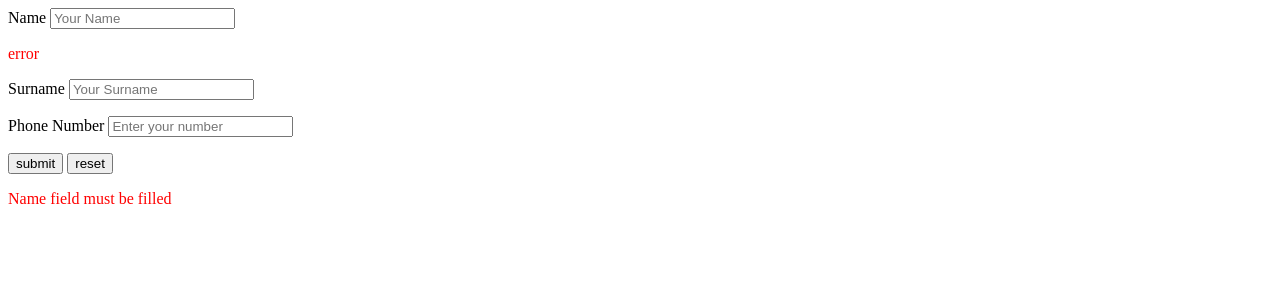
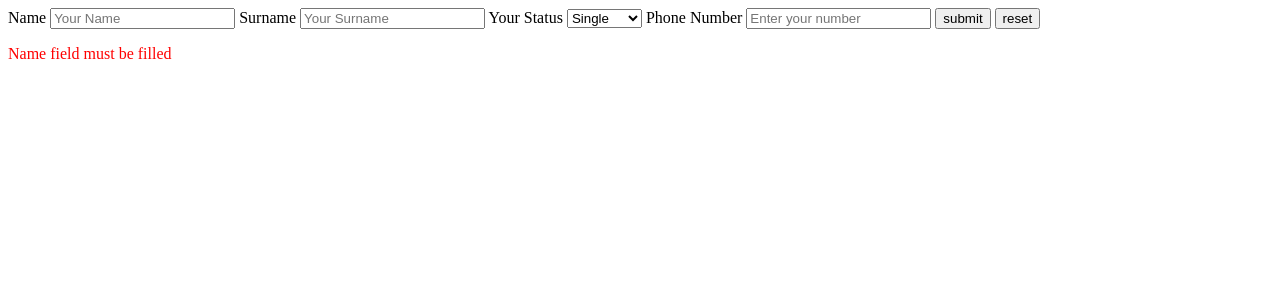
Before and after one commit to IgnasSarlauskas/php-project-repository, a PHP site: page / in a window 1280 px wide. Shown: the top 300 px of the page. Run offline with PHP 8.4, Linux system fonts and the light colour scheme.

Commit message:
10/02 #2 Modified field array with attr and extra-attr array + modified input print in form + select multiple choices input.tpl.php

```diff
--- a/index.php
+++ b/index.php
@@ -10,33 +10,44 @@ $form = [
         'first-name' => [
             'attr' => [
                 'type' => 'text',
-                'name' => 'first-name',
             ],
             'extra_attr' => [
                 'placeholder' => 'Your Name',
-                'label' => 'Name',
-                'error' => 'error',
             ],
+            'label' => 'Name',
+//            'error' => 'error',
         ],
         'last-name' => [
             'attr' => [
                 'type' => 'text',
-                'name' => 'last-name',
             ],
             'extra_attr' => [
                 'placeholder' => 'Your Surname',
-                'label' => 'Surname'
-            ]
+            ],
+            'label' => 'Surname',
+        ],
+        'status' => [
+            'attr' => [
+                'type' => 'select',
+            ],
+            'extra_attr' => [
+                'placeholder' => 'Your Status',
+            ],
+            'options' => [
+               'single' => 'Single',
+               'married' => 'Married',
+               'divorced' => 'Divorced',
+            ],
+            'label' => 'Your Status',
         ],
         'number' => [
             'attr' => [
                 'type' => 'number',
-                'name' => 'number',
             ],
             'extra_attr' => [
                 'placeholder' => 'Enter your number',
-                'label' => 'Phone Number',
-            ]
+            ],
+            'label' => 'Phone Number',
         ]
     ],
     'buttons' => [
--- a/templates/form.tpl.php
+++ b/templates/form.tpl.php
@@ -3,17 +3,35 @@
 
     <!-- Input Field Generation  -->
     <?php foreach ($form['fields'] ?? [] as $field_id => $field): ?>
+
         <!-- Check if field array has 'label' and print it in case it is true  -->
-        <?php if (isset($field['extra_attr']['label'])) : ?>
+        <?php if (isset($field['label'])) : ?>
             <label>
-            <?php print $field['extra_attr']['label']; ?>
-        <?php endif; ?>
-            <!--printing inputs with their attributes from form array-->
-            <input <?php print html_attr(($field['attr'] + $field['extra_attr'] ?? [])); ?>>
-            <!-- Check For Errors  -->
-            <p class="color-red"><?php print $field['extra_attr']['error'] ?? ''; ?></p>
+                <?php print $field['label']; ?>
+            <?php endif; ?>
+
+            <!-- Check if field array has 'type => select' and print it in case it is true  -->
+            <?php if ($field['attr']['type'] == 'select') : ?>
+                <select <?php print html_attr(['name' => $field_id] + ($field['extra_attr'] ?? [])); ?>>
+
+                    <!-- getting option values ant printing them  -->
+                    <?php foreach ($field['options'] as $field_value_id => $field_value): ?>
+                        <option value="<?php print $field_value_id; ?>"><?php print $field_value; ?></option>
+                    <?php endforeach; ?>
+                </select>
+            <?php else: ?>
+
+                <!--printing inputs with their attributes from form array-->
+                <input <?php print html_attr(['name' => $field_id] + $field['attr'] + ($field['extra_attr'] ?? [])); ?>>
+            <?php endif; ?>
+
+            <!-- Check For Error message  -->
+            <?php if (isset($field['error'])) : ?>
+            <div class="color-red"><?php print $field['error'] ?? ''; ?></div>
+            <?php endif; ?>
+
             <!-- check if label is set-->
-        <?php if (isset($field['extra_attr']['label'])) : ?>
+            <?php if (isset($field['label'])) : ?>
             </label>
         <?php endif; ?>
         <!--end label check-->
```
